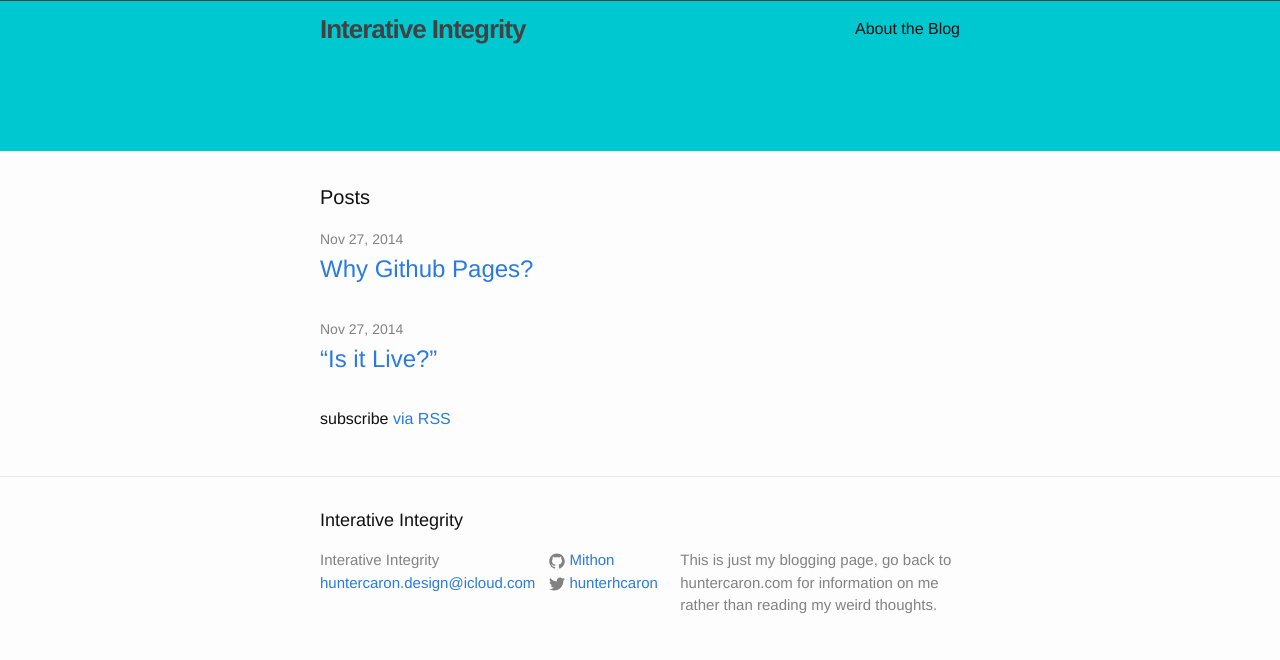
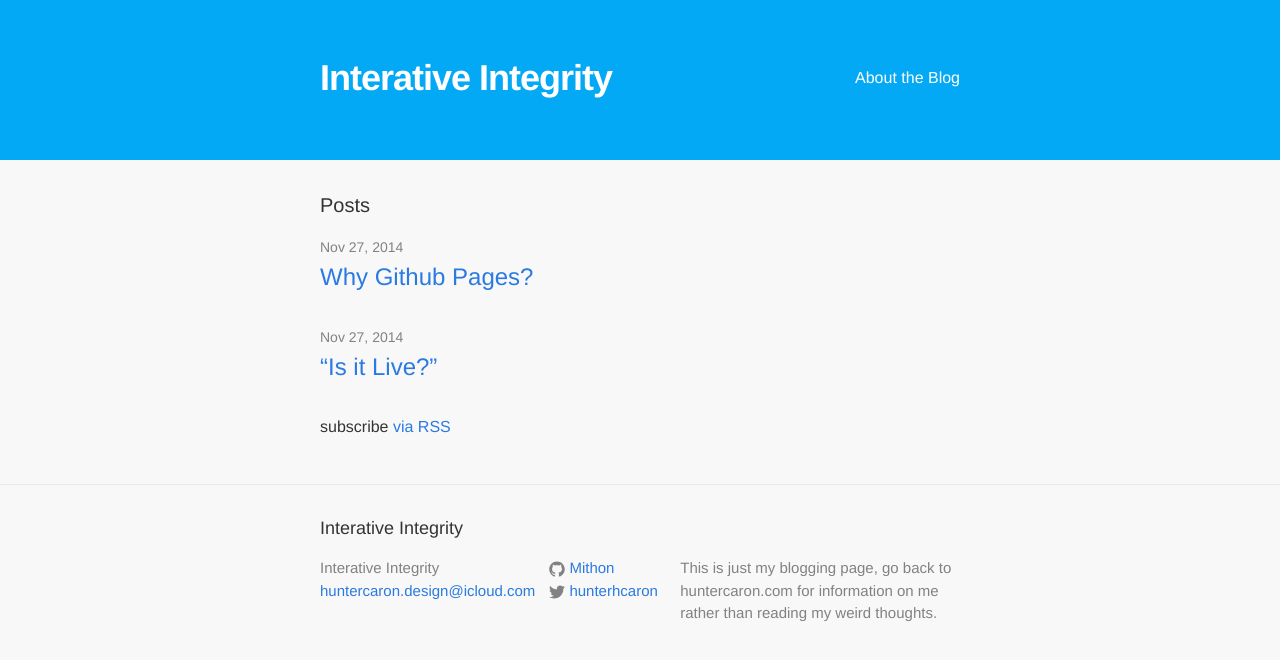
Before and after one commit to Mithon/HCDesignBlog, a Jekyll site: the page built from index.html, in a window 1280 px wide. Shown: the top 660 px of the page. Built offline with Jekyll 4.4.1, drawn with Linux system fonts in a browser that asks for light colours; some web fonts are replaced.

Commit message:
new look

```diff
--- a/_sass/_layout.scss
+++ b/_sass/_layout.scss
@@ -2,16 +2,17 @@
  * Site header
  */
 .site-header {
-    border-top: 1px solid $grey-color-dark;
-    border-bottom: 1px solid $grey-color-light;
-    min-height: 150px;
-    background-color: rgb(0, 200, 208);
+    padding-top: 50px;
+    min-height: 110px;
+    background-color: #03a9f4;
     // Positioning context for the mobile navigation icon
     position: relative;
+
 }
 
 .site-title {
-    font-size: 26px;
+    color: #ffffff !important;
+    font-size: 36px;
     line-height: 56px;
     letter-spacing: -1px;
     margin-bottom: 0;
@@ -33,7 +34,7 @@
     }
 
     .page-link {
-        color: $text-color;
+        color: #ffffff;
         line-height: $base-line-height;
 
         // Gaps between nav items, but not on the first one
@@ -200,6 +201,7 @@
 }
 
 .post-title {
+    padding-top: 20px;
     font-size: 42px;
     letter-spacing: -1px;
     line-height: 1;
--- a/css/main.scss
+++ b/css/main.scss
@@ -13,8 +13,8 @@ $base-line-height: 1.5;
 
 $spacing-unit:     30px;
 
-$text-color:       #111;
-$background-color: #fdfdfd;
+$text-color:       #343434;
+$background-color: #f8f8f8;
 $brand-color:      #2a7ae2;
 
 $grey-color:       #828282;
```
